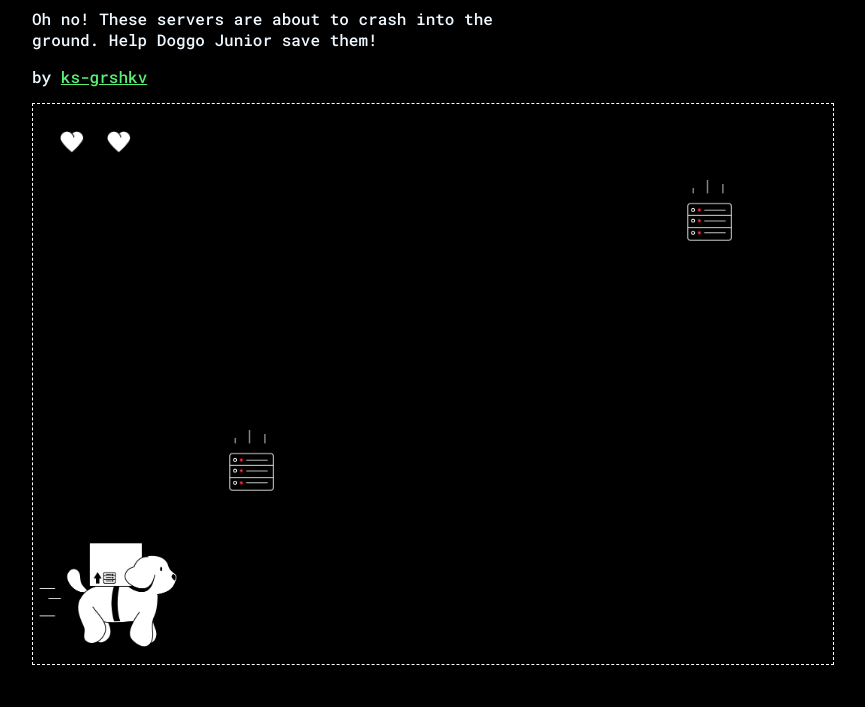
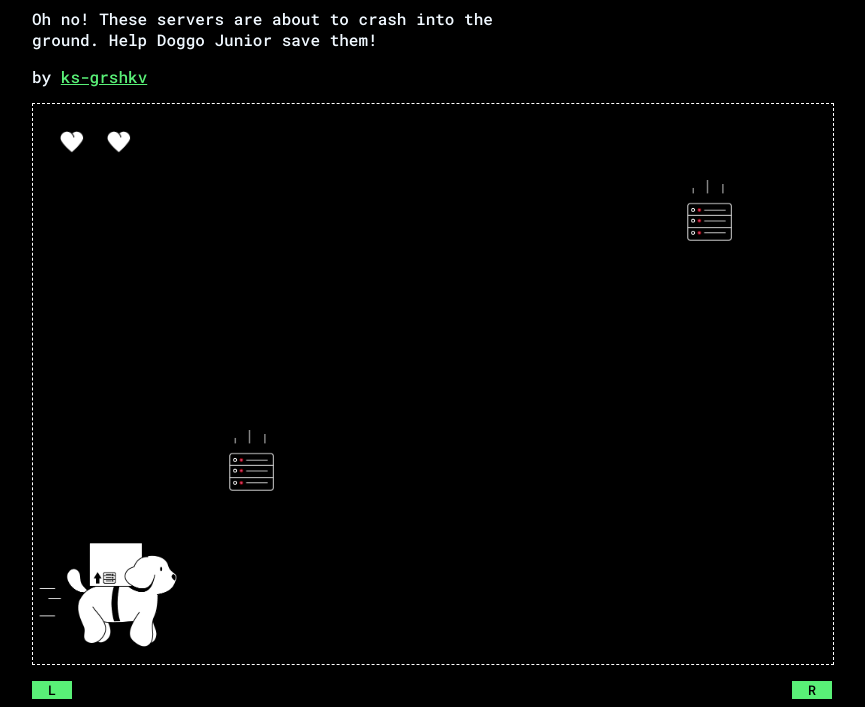
Before and after one commit to ks-grshkv/Falling_Servers, a website: page index.html in a window 1280 px wide. Shown: the part 107-814 px from the top of the page, without its empty margins (216-1081 px from the left). Drawn offline with Linux system fonts and the light colour scheme.

Commit message:
Buttons for mobile added

```diff
--- a/css/style.css
+++ b/css/style.css
@@ -10,11 +10,20 @@ body {
 }
 
 button {
-    background-color: rgb(0, 0, 0);
-    color: aliceblue;
+    background-color:  rgb(0, 0, 0);
+    color: rgb(255, 255, 255);
     border: 0;
+    padding: 0 1rem;
 }
 
+#button-controls {
+    margin-top: 1rem;
+}
+
+.btn-control {
+    background-color: rgb(89, 240, 119);
+    color: rgb(0, 0, 0);
+}
 
 #lives {
     display: flex;
@@ -26,7 +35,7 @@ button {
     width: 1.5rem;
 }
 
-#flexbox {
+.flexbox {
     width: 50rem;
     align-items: baseline;
     display: flex;
--- a/index.html
+++ b/index.html
@@ -16,7 +16,7 @@
 
 
           </audio>
-        <div id="flexbox">
+        <div class="flexbox" id="flexbox">
             <div id="intro">
                 <h1>Crashing Servers Game</h1>
                 <p>Oh no! These servers are about to crash into the ground.
@@ -45,6 +45,11 @@
                 <!-- <img id="dog_image" src="./static/dog.png" /> -->
             </div>
         </div>
+
+        <div class="flexbox" id="button-controls">
+            <button class="btn-control" id="btn_left" onclick="{moveBlock('ArrowLeft')}">L</button>
+            <button class="btn-control" id="btn_right" onclick="{moveBlock('ArrowRight')}">R</button>
+        </div>
     </div>
 
 </body>
--- a/js/main_logic.js
+++ b/js/main_logic.js
@@ -43,14 +43,19 @@ const gameContainer = document.getElementById('game-container');
 let score = 0;
 results.textContent = `Score: ${score}`;
 
-function moveBlock(event) {
+function keyPressed(event) {
+    moveBlock(event.key)
+}
+
+
+function moveBlock(direction) {
     if (fail_status) {return}
     const blockLeft = parseInt(window.getComputedStyle(block).getPropertyValue('left'));
-    if (event.key === 'ArrowLeft' && blockLeft > 0) {
+    if (direction === 'ArrowLeft' && blockLeft > 0) {
         dog_image.style.backgroundImage = 'url(./static/dog.png)'
         block.style.left = blockLeft - 25 + 'px';
     }
-    if (event.key === 'ArrowRight' && blockLeft + 165 < gameContainer.clientWidth) {
+    if (direction === 'ArrowRight' && blockLeft + 165 < gameContainer.clientWidth) {
         block.style.left = blockLeft + 25 + 'px';
         dog_image.style.backgroundImage = 'url(./static/dogright.png)';
     }
@@ -65,12 +70,12 @@ function createCircle() {
     circle.style.left = Math.random() * (gameContainer.clientWidth - 60) + 'px';
     gameContainer.appendChild(circle);
 
-    console.log("createCircle")
+    // console.log("createCircle")
     const fallInterval = setInterval(() => {
-        console.log("fallInterval")
+        // console.log("fallInterval")
         const circleTop = parseInt(window.getComputedStyle(circle).getPropertyValue('top'));
         if (isCircleOnBlock(circle, block) && !fail_status) {
-            console.log(fail_status)
+            // console.log(fail_status)
             score++;
             updateScore();
         }
@@ -118,7 +123,7 @@ function createCircle() {
         }
 
 
-document.addEventListener('keydown', moveBlock);
+document.addEventListener('keydown', keyPressed);
 if (!fail_status) {
     main_int = setInterval(createCircle, 1000);
 } else {clearInterval(main_int)}
```
